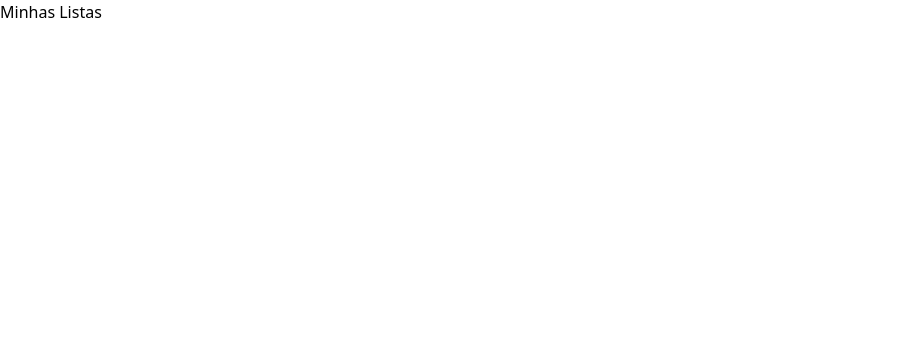
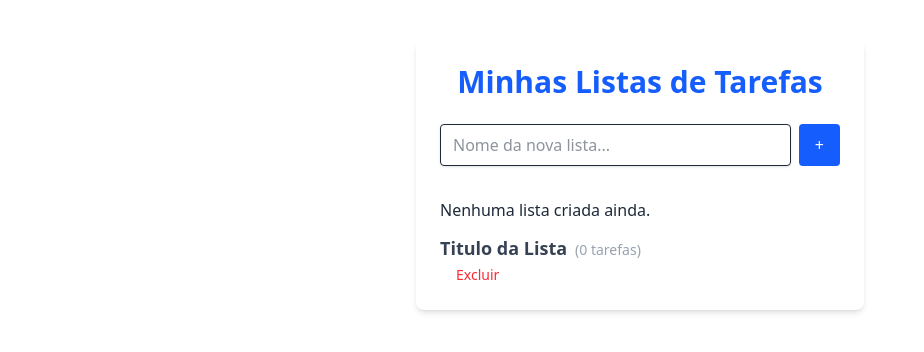
Before and after one commit to Alison-Andrade/next-todo-list, a Next.js app: page / in a window 1280 px wide. Shown: the top 352 px of the page, without its empty margins (0-924 px from the left). Built offline with nearby package versions, Linux system fonts and the light colour scheme.

Commit message:
feat: layout basico tela inicial

```diff
--- a/app/components/minhas-listas.tsx
+++ b/app/components/minhas-listas.tsx
@@ -1,7 +1,50 @@
-export default function MinhasListas() {
+import Link from "next/link";
+
+export default async function MinhasListas() {
   return (
-    <div className="">
-      <h1>Minhas Listas</h1>
+    <div className="max-w-md mx-auto mt-10 p-6 bg-white rounded-lg md:shadow-md text-gray-800">
+      <h1 className="text-3xl font-bold mb-6 text-center text-blue-600">
+        Minhas Listas de Tarefas
+      </h1>
+
+      <form action="" className="flex gap-2 mb-8">
+        <input
+          type="text"
+          name="title"
+          placeholder="Nome da nova lista..."
+          className="flex-1 px-3 py-2 border rounded shadow-sm focus:outline-none focus:ring-2 focus:ring-blue-500"
+        />
+        <button
+          type="submit"
+          className="px-4 py-2 bg-blue-600 text-white font-medium rounded hover:bg-blue-700 transition"
+        >
+          +
+        </button>
+      </form>
+
+      <ul className="space-y-3">
+        <p>Nenhuma lista criada ainda.</p>
+        <li>
+          <Link
+            href="/lista/1"
+            className="flex-1 font-semibold text-lg text-gray-700 hover:text-blue-600"
+          >
+            Titulo da Lista
+            <span className="text-sm font-normal text-gray-400 ml-2">
+              (0 tarefas)
+            </span>
+          </Link>
+
+          <form action="">
+            <button
+              type="submit"
+              className="text-red-500 hover:text-red-700 text-sm font-medium ml-4"
+            >
+              Excluir
+            </button>
+          </form>
+        </li>
+      </ul>
     </div>
   );
 }
```
